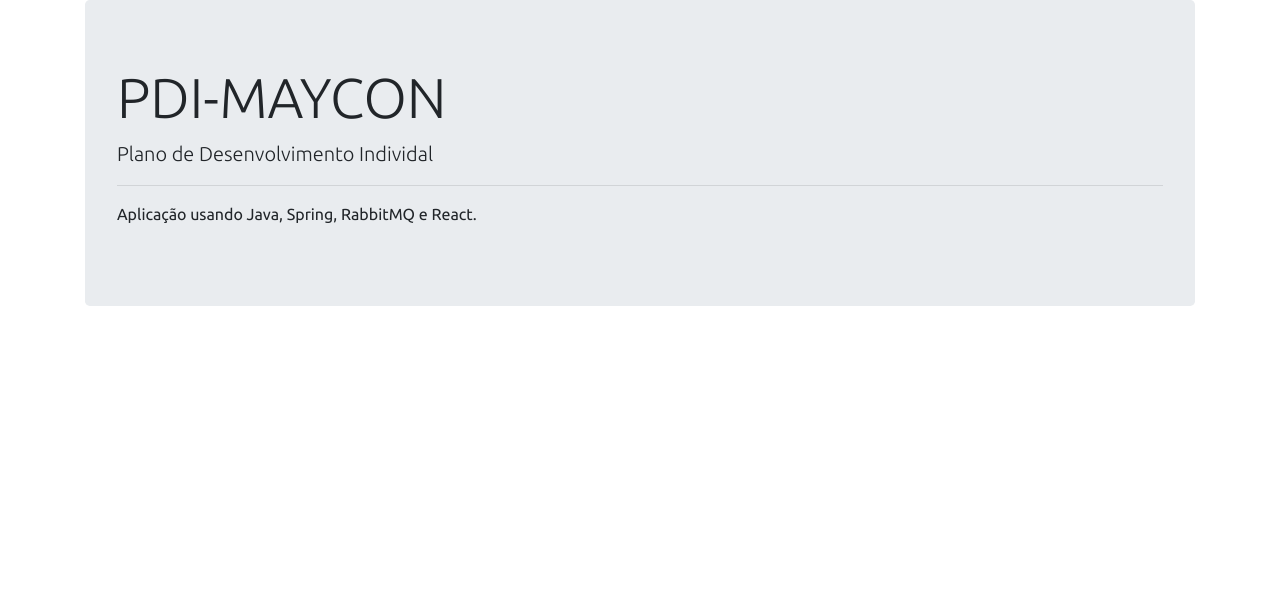
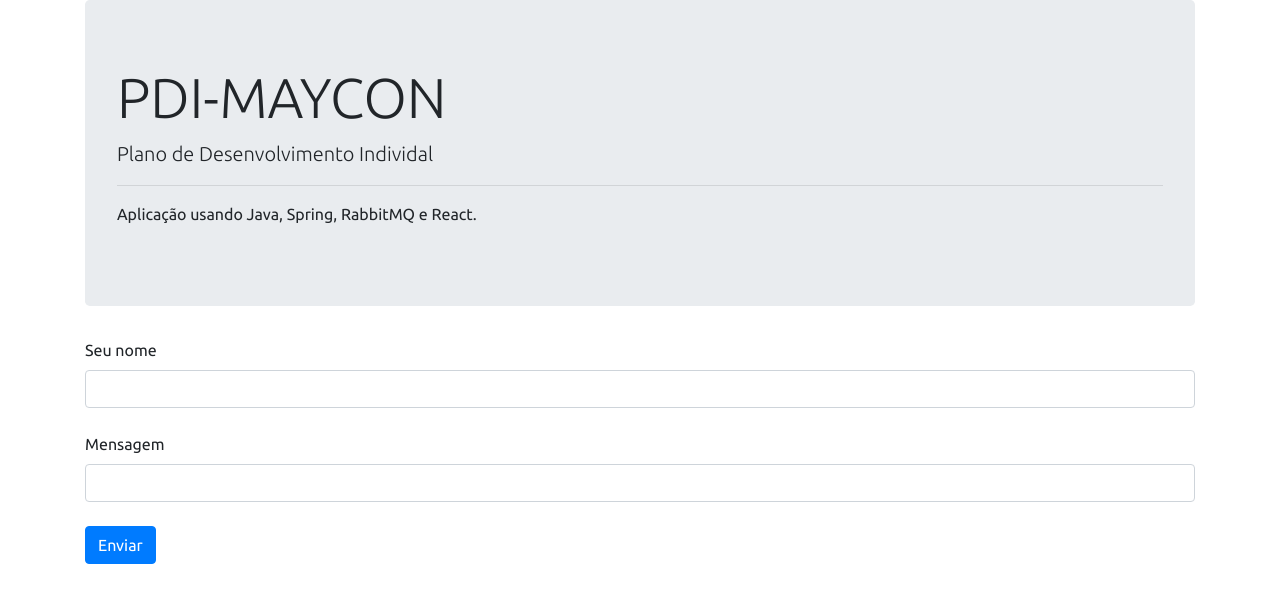
Before and after one commit to mayconb2/pdi-rabbitmq, a React (Create React App) app in the folder frontend/: page / in a window 1280 px wide. Shown: the top 602 px of the page. Built offline with nearby package versions, Linux system fonts and the light colour scheme.

Commit message:
Added form to send message

```diff
--- a/frontend/src/assets/css/styles.css
+++ b/frontend/src/assets/css/styles.css
@@ -1,6 +1,6 @@
 @import url('https://fonts.googleapis.com/css2?family=Ubuntu:wght@300;400;500;700&display=swap');
 :root {
-    --color-primary: #FF8400;
+    --color-primary: #fffb00;
 }
 
 html, body {
--- /dev/null
+++ b/frontend/src/components/chat/index.tsx
@@ -0,0 +1,27 @@
+const Chat = () => {
+  return (
+    <>
+      <form action="">
+        <div>
+          <div className="mb-6">
+          <label className="form-label">Seu nome</label>
+          <input type="text" className="form-control"/>
+          </div>
+
+          <br/>
+
+          <div>
+            <div className="mb-6">
+            <label className="form-label">Mensagem</label>
+            <input type="text" className="form-control"/>
+            </div>
+          </div>
+        </div>
+        <br/>
+        <button type="submit" className="btn btn-primary">Enviar</button>
+      </form>
+    </>
+  )
+}
+
+export default Chat;
--- a/frontend/src/pages/Home/index.tsx
+++ b/frontend/src/pages/Home/index.tsx
@@ -1,17 +1,18 @@
-import { Link } from "react-router-dom";
+import Chat from "components/chat";
 
 const Home = () => {
     return (
         <>
-            <div>
         <div className="container">
+
           <div className="jumbotron">
             <h1 className="display-4">PDI-MAYCON</h1>
             <p className="lead">Plano de Desenvolvimento Individal</p>
             <hr />
             <p>Aplicação usando Java, Spring, RabbitMQ e React.</p>
           </div>
-                </div>
+
+          <Chat/>
         </div>
         </>
     )
```
Lines whose indentation alone changed are shown as unchanged.
